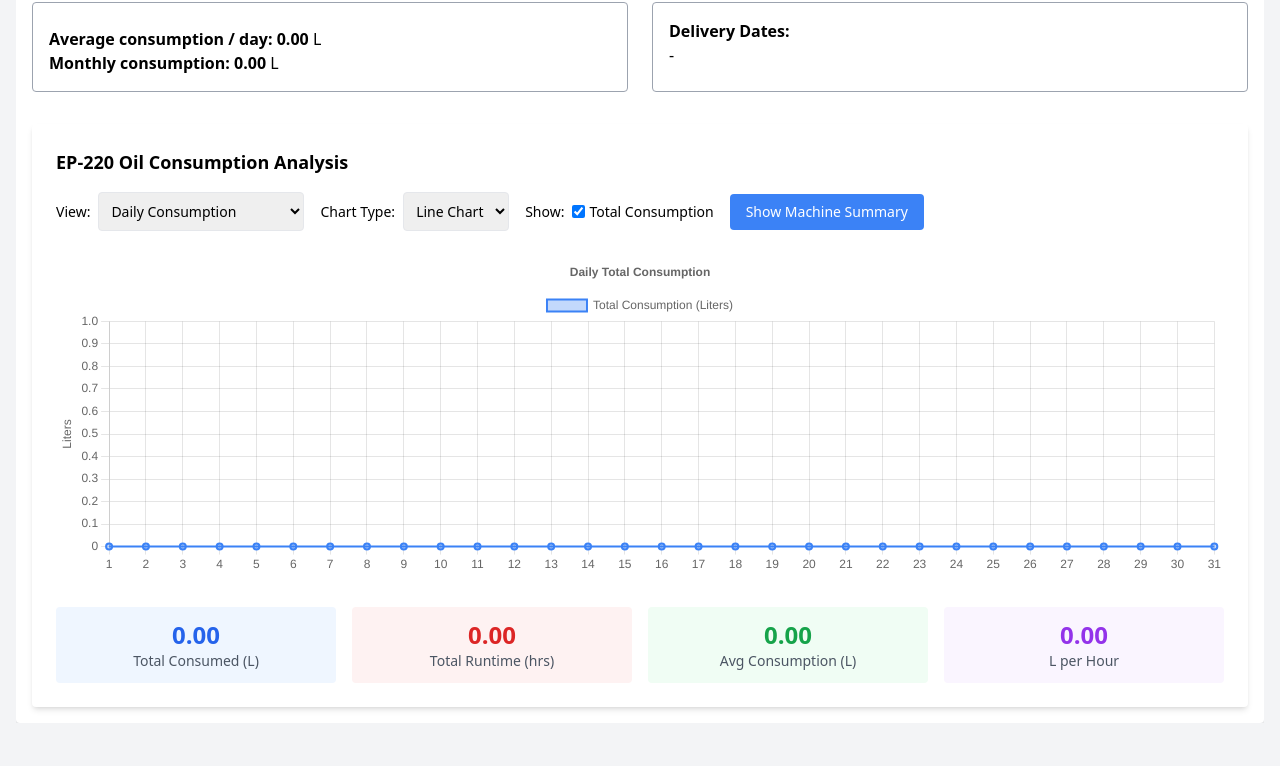
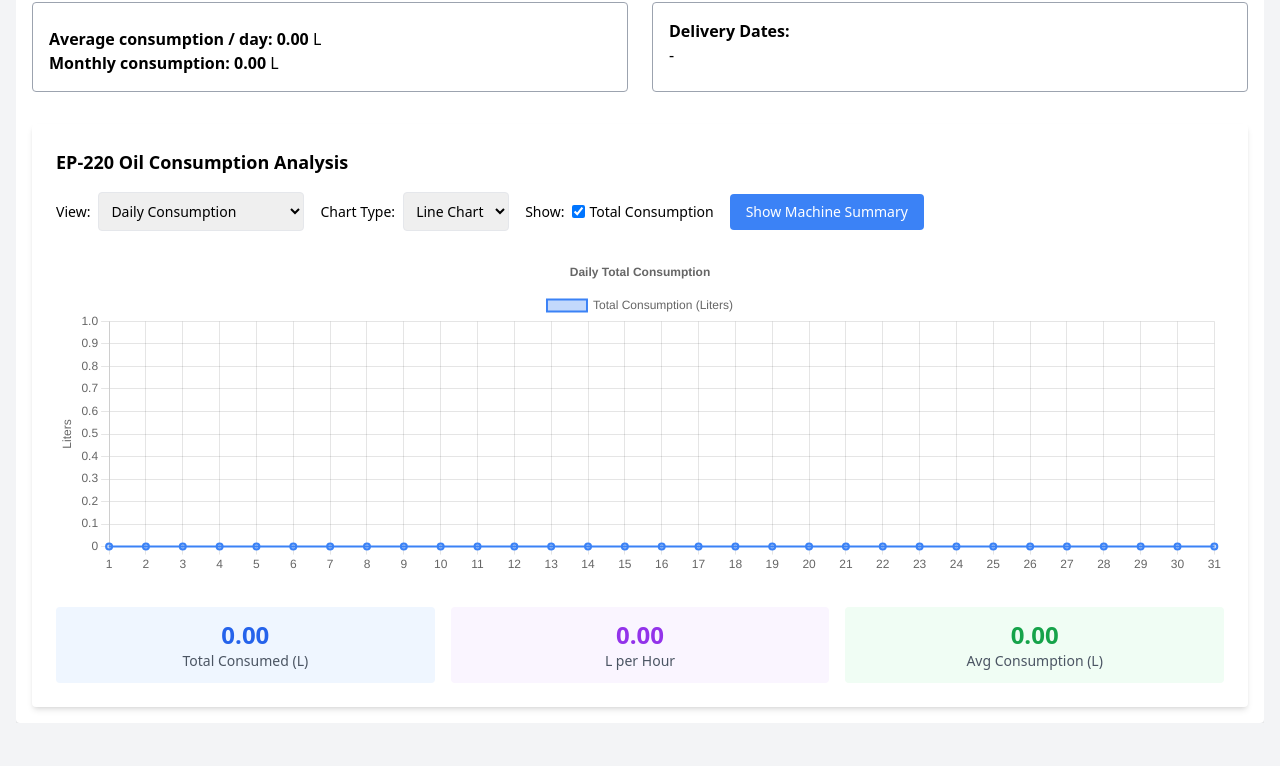
Before and after one commit to gunmagohkin/co2-dashboard-daily, a website: page index.html in a window 1280 px wide. Shown: the part 511-1277 px from the top of the page. Drawn offline with nearby package versions, Linux system fonts and the light colour scheme; no server answers.

Commit message:
hide runtime card

```diff
--- a/index.html
+++ b/index.html
@@ -242,23 +242,24 @@
 
 
                   <!-- Chart Summary -->
-          <div class="grid grid-cols-2 md:grid-cols-4 gap-4 mt-8 text-center">
+          <div class="grid grid-cols-2 md:grid-cols-3 gap-4 mt-8 text-center">
             <div class="bg-blue-50 p-3 rounded">
               <div class="text-2xl font-bold text-blue-600" id="total-consumed"></div>
               <div class="text-sm text-gray-600">Total Consumed (L)</div>
             </div>
-            <div class="bg-red-50 p-3 rounded">
-              <div class="text-2xl font-bold text-red-600" id="total-runtime"></div>
-              <div class="text-sm text-gray-600">Total Runtime (hrs)</div>
+
+              <div class="bg-purple-50 p-3 rounded">
+              <div class="text-2xl font-bold text-purple-600" id="efficiency"></div>
+              <div class="text-sm text-gray-600">L per Hour</div>
             </div>
             <div class="bg-green-50 p-3 rounded">
               <div class="text-2xl font-bold text-green-600" id="avg-consumption"></div>
               <div class="text-sm text-gray-600">Avg Consumption (L)</div>
             </div>
-            <div class="bg-purple-50 p-3 rounded">
-              <div class="text-2xl font-bold text-purple-600" id="efficiency"></div>
-              <div class="text-sm text-gray-600">L per Hour</div>
-            </div>
+            <!-- <div class="bg-red-50 p-3 rounded">
+              <div class="text-2xl font-bold text-red-600" id="total-runtime"></div>
+              <div class="text-sm text-gray-600">Total Runtime (hrs)</div>
+            </div> -->
           </div>
         </div>
       </div>
```
